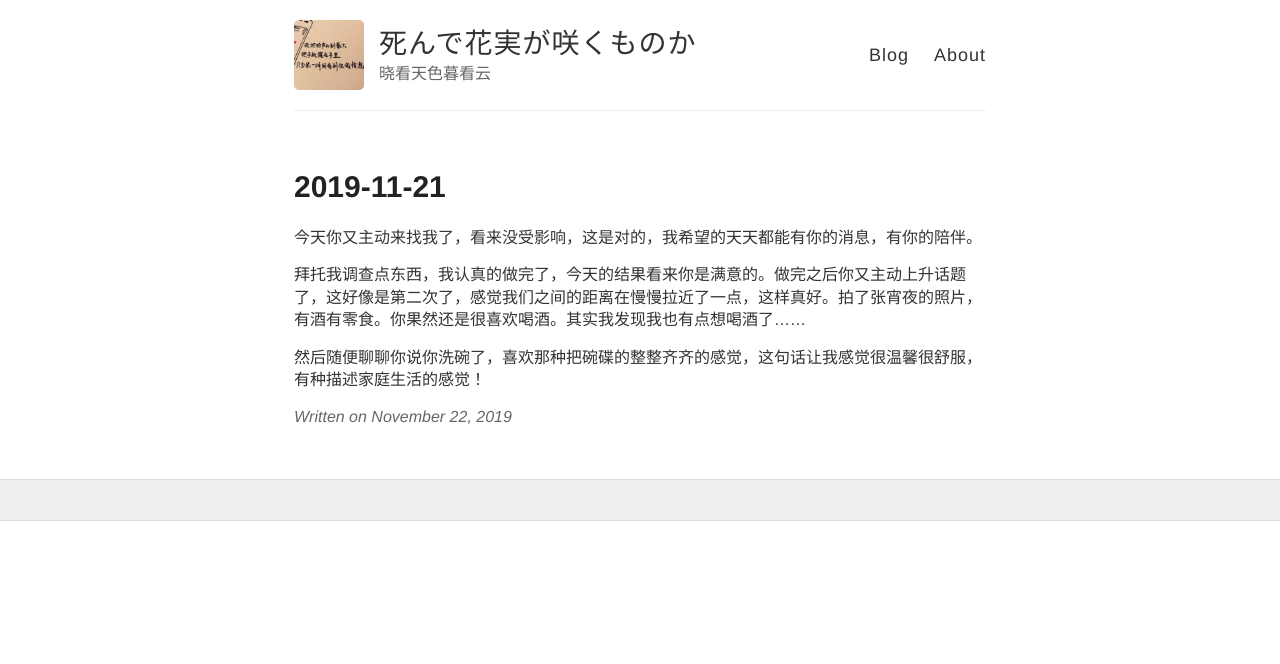
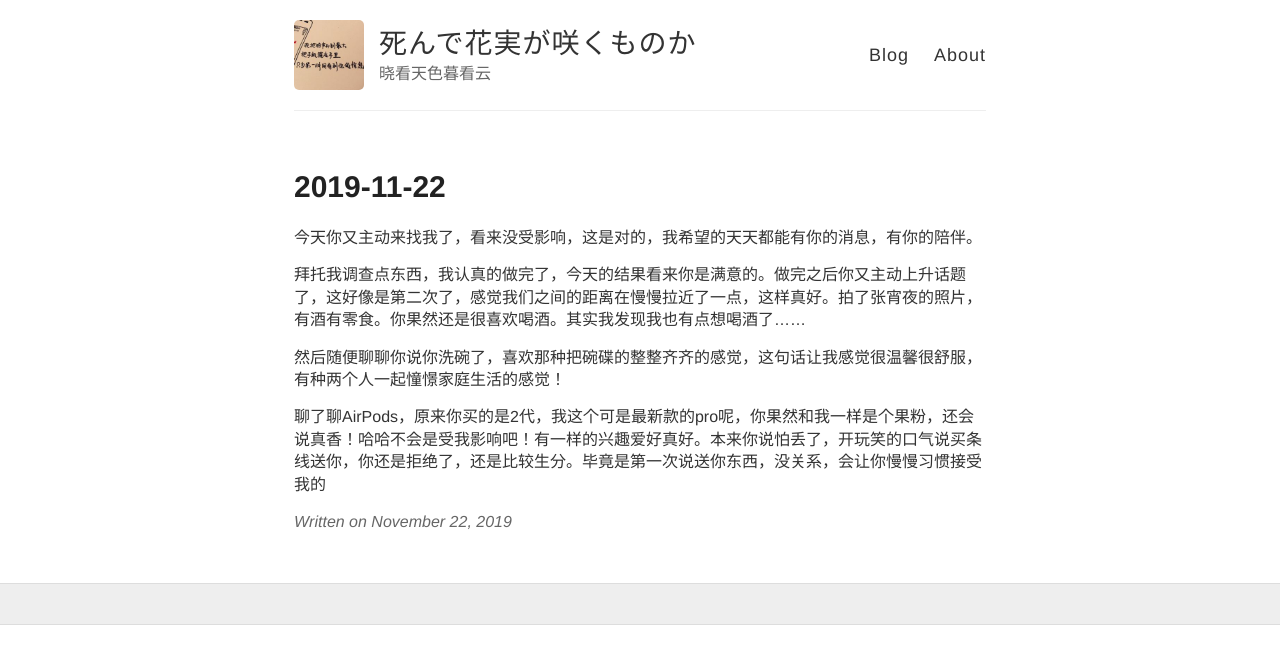
Before and after one commit to wiki650/wiki650.github.io, a Jekyll site: the page built from _posts/2019-11-22-wiki20191122.md, in a window 1280 px wide. Shown: the top 664 px of the page. Built offline with Jekyll 4.4.1, drawn with Linux system fonts in a browser that asks for light colours; comment, search, counter and statistics services are not loaded.

Commit message:
Update 2019-11-22-wiki20191122.md

```diff
--- a/_posts/2019-11-22-wiki20191122.md
+++ b/_posts/2019-11-22-wiki20191122.md
@@ -1,10 +1,12 @@
 ---
 layout: post
-title: 2019-11-21
+title: 2019-11-22
 ---
 
 今天你又主动来找我了，看来没受影响，这是对的，我希望的天天都能有你的消息，有你的陪伴。
 
 拜托我调查点东西，我认真的做完了，今天的结果看来你是满意的。做完之后你又主动上升话题了，这好像是第二次了，感觉我们之间的距离在慢慢拉近了一点，这样真好。拍了张宵夜的照片，有酒有零食。你果然还是很喜欢喝酒。其实我发现我也有点想喝酒了……
 
-然后随便聊聊你说你洗碗了，喜欢那种把碗碟的整整齐齐的感觉，这句话让我感觉很温馨很舒服，有种描述家庭生活的感觉！
+然后随便聊聊你说你洗碗了，喜欢那种把碗碟的整整齐齐的感觉，这句话让我感觉很温馨很舒服，有种两个人一起憧憬家庭生活的感觉！
+
+聊了聊AirPods，原来你买的是2代，我这个可是最新款的pro呢，你果然和我一样是个果粉，还会说真香！哈哈不会是受我影响吧！有一样的兴趣爱好真好。本来你说怕丢了，开玩笑的口气说买条线送你，你还是拒绝了，还是比较生分。毕竟是第一次说送你东西，没关系，会让你慢慢习惯接受我的
```
